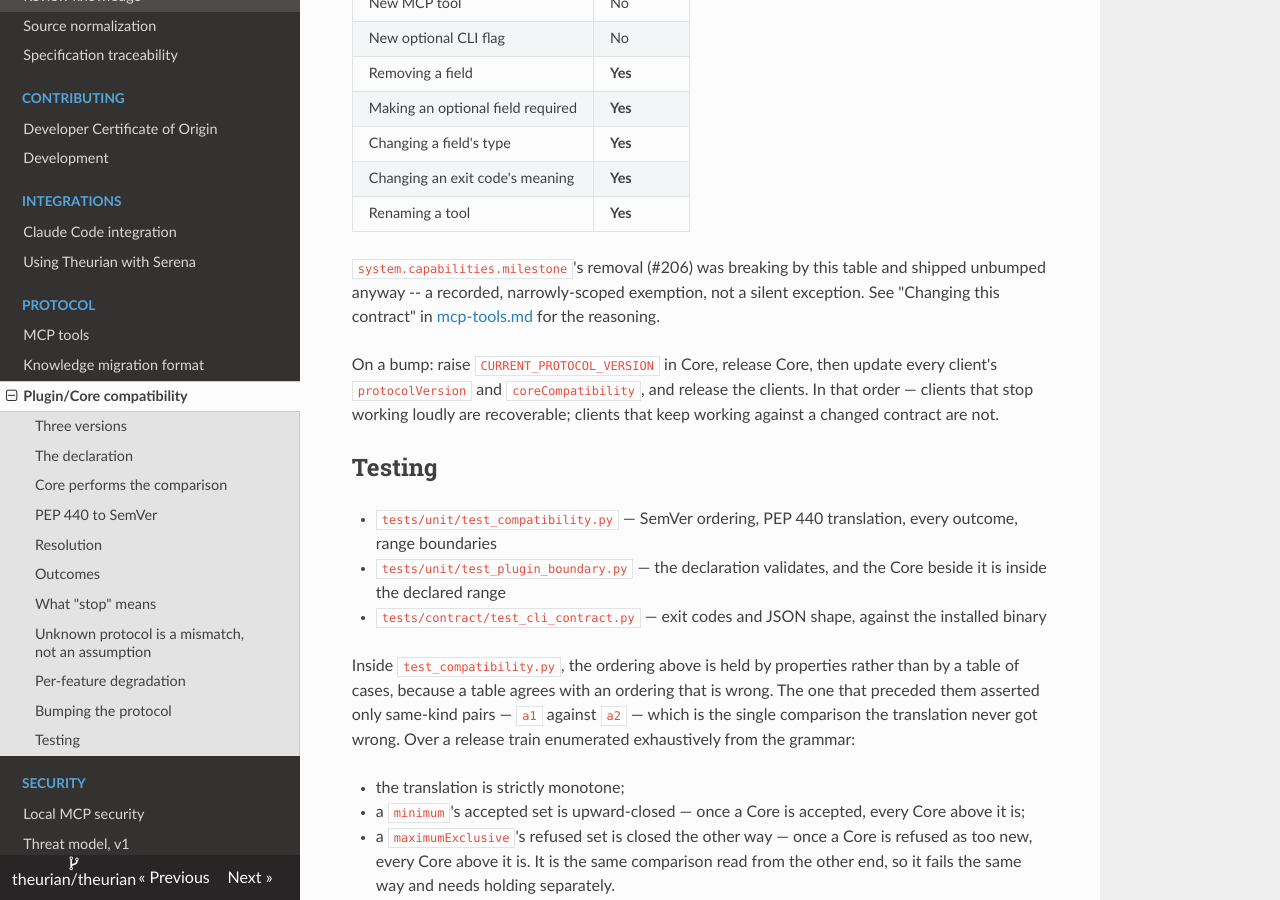
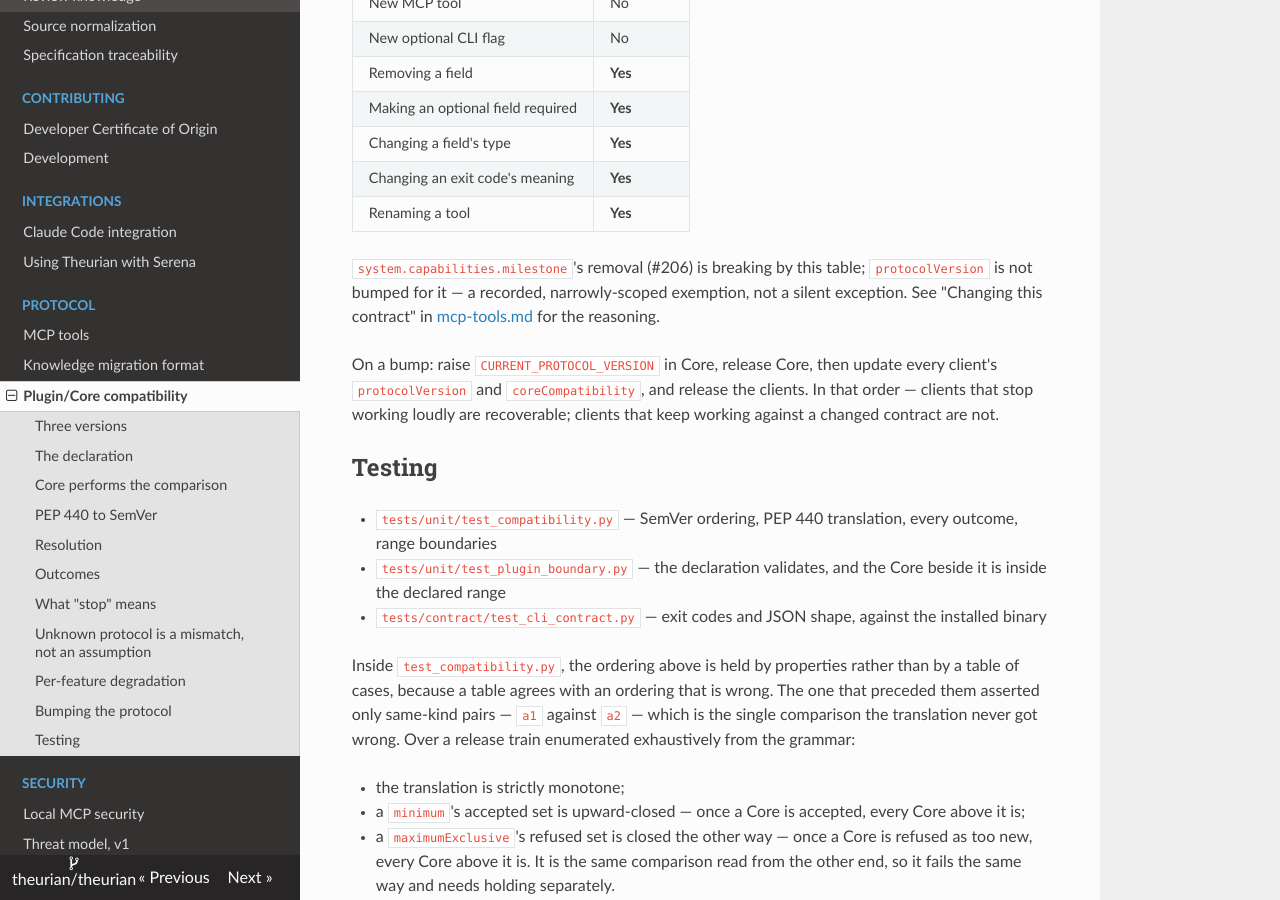
Before and after one commit to theurian/theurian, an MkDocs documentation site: the page built from docs/protocol/plugin-core-compatibility.md, in a window 1280 px wide and 900 px high, scrolled down 4348 px. Built offline with MkDocs 1.6.1, drawn with Linux system fonts in a browser that asks for light colours.

Commit message:
docs: add the CHANGELOG entry the branch's exemption paragraph promises
HIGH-A (all three reviewers): the exemption paragraph in mcp-tools.md
says "Each is named as BREAKING in the changelog, which is what protects
an integrator" -- measured, no CHANGELOG (root, theurian-core, or plugin)
carried a milestone/#206 entry, and none of the four earlier commits on
this branch touched one. The paragraph named the changelog as the
integrator's only protection while that protection was empty.

Adds a Removed section under [Unreleased] in
packages/theurian-core/CHANGELOG.md naming the removal BREAKING,
referencing #206 and the recorded exemption, and naming the two tests
that now pin what was previously unpinned (round one's key-set pin and
round two's version/protocolVersion/schemaVersion/note value pins).
Reversed from round one's brief, which had called this a later docs
stage -- that instruction was wrong; this belongs in the branch that
makes the claim.

While there: plugin-core-compatibility.md's bump-table note said the
removal "shipped unbumped anyway" in the perfect tense, but 0.1.0.dev4
still carries the field -- nothing has shipped this change yet. Reworded
to present tense so it does not assert a release that has not happened.

Refs #206

Signed-off-by: Takehide Uchida <utchy007@gmail.com>

```diff
--- a/docs/protocol/plugin-core-compatibility.md
+++ b/docs/protocol/plugin-core-compatibility.md
@@ -204,9 +204,9 @@
 | Changing an exit code's meaning | **Yes** |
 | Renaming a tool | **Yes** |
 
-`system.capabilities.milestone`'s removal (#206) was breaking by this table
-and shipped unbumped anyway -- a recorded, narrowly-scoped exemption, not a
-silent exception. See "Changing this contract" in
+`system.capabilities.milestone`'s removal (#206) is breaking by this table;
+`protocolVersion` is not bumped for it — a recorded, narrowly-scoped
+exemption, not a silent exception. See "Changing this contract" in
 [mcp-tools.md](mcp-tools.md) for the reasoning.
 
 On a bump: raise `CURRENT_PROTOCOL_VERSION` in Core, release Core, then update
```
Also changed, not shown: packages/theurian-core/CHANGELOG.md (+33 -0 lines).
